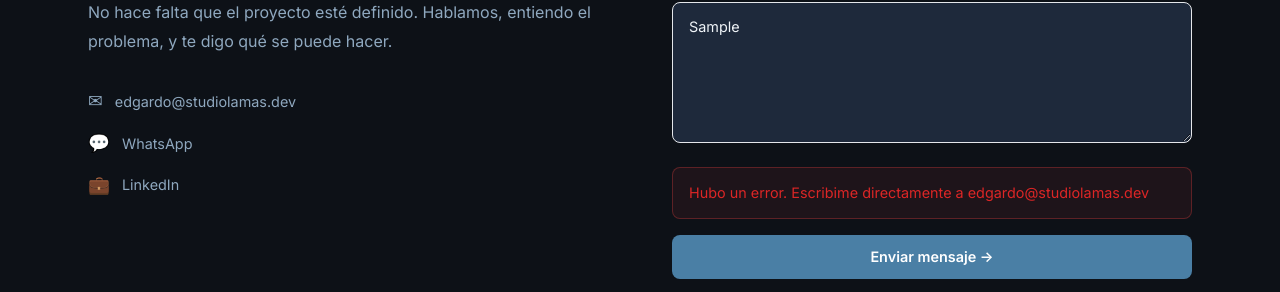
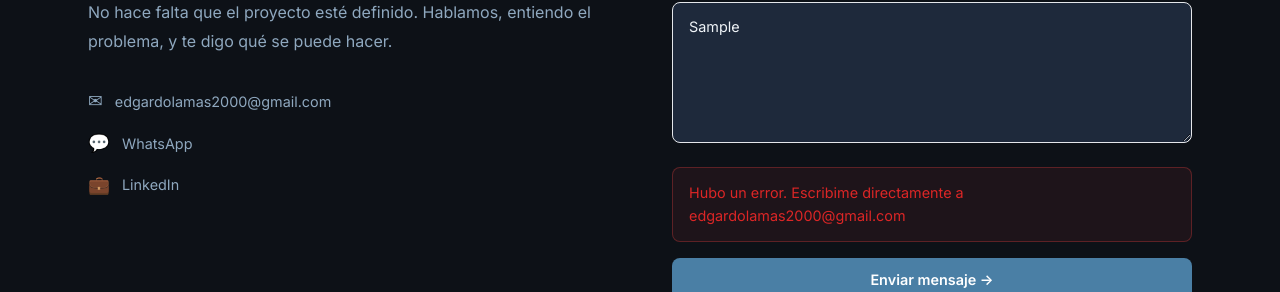
Before and after one commit to Edgardo-Lamas/studio-Lamas, a React (Vite) app: page / in a window 1280 px wide. Both pictures are taken after typing "Sample", "name@example.com", "Sample" into the empty fields and a click on the button "Enviar mensaje →". Shown: the part 6198-6490 px from the top of the page. Built offline with nearby package versions, Linux system fonts and the light colour scheme; no server answers.

Commit message:
fix: reemplazar email placeholder por edgardolamas2000@gmail.com
Co-Authored-By: Claude Sonnet 4.6 <noreply@anthropic.com>

```diff
--- a/src/components/sections/Contact.jsx
+++ b/src/components/sections/Contact.jsx
@@ -63,7 +63,7 @@ export default function Contact() {
             <ScrollReveal delay={150}>
               <div style={{ display: 'flex', flexDirection: 'column', gap: '0.85rem' }}>
                 <a
-                  href="mailto:edgardo@studiolamas.dev"
+                  href="mailto:edgardolamas2000@gmail.com"
                   style={{
                     display: 'flex', alignItems: 'center', gap: '0.75rem',
                     textDecoration: 'none', color: 'var(--text-secondary)',
@@ -73,7 +73,7 @@ export default function Contact() {
                   onMouseLeave={e => e.currentTarget.style.color = 'var(--text-secondary)'}
                 >
                   <span style={{ fontSize: '1.1rem' }}>✉</span>
-                  edgardo@studiolamas.dev
+                  edgardolamas2000@gmail.com
                 </a>
                 <a
                   href="https://wa.me/5491152604137"
@@ -181,7 +181,7 @@ export default function Contact() {
                   fontSize: '0.9rem',
                   color: '#dc2626',
                 }}>
-                  Hubo un error. Escribime directamente a edgardo@studiolamas.dev
+                  Hubo un error. Escribime directamente a edgardolamas2000@gmail.com
                 </div>
               )}
 
```
